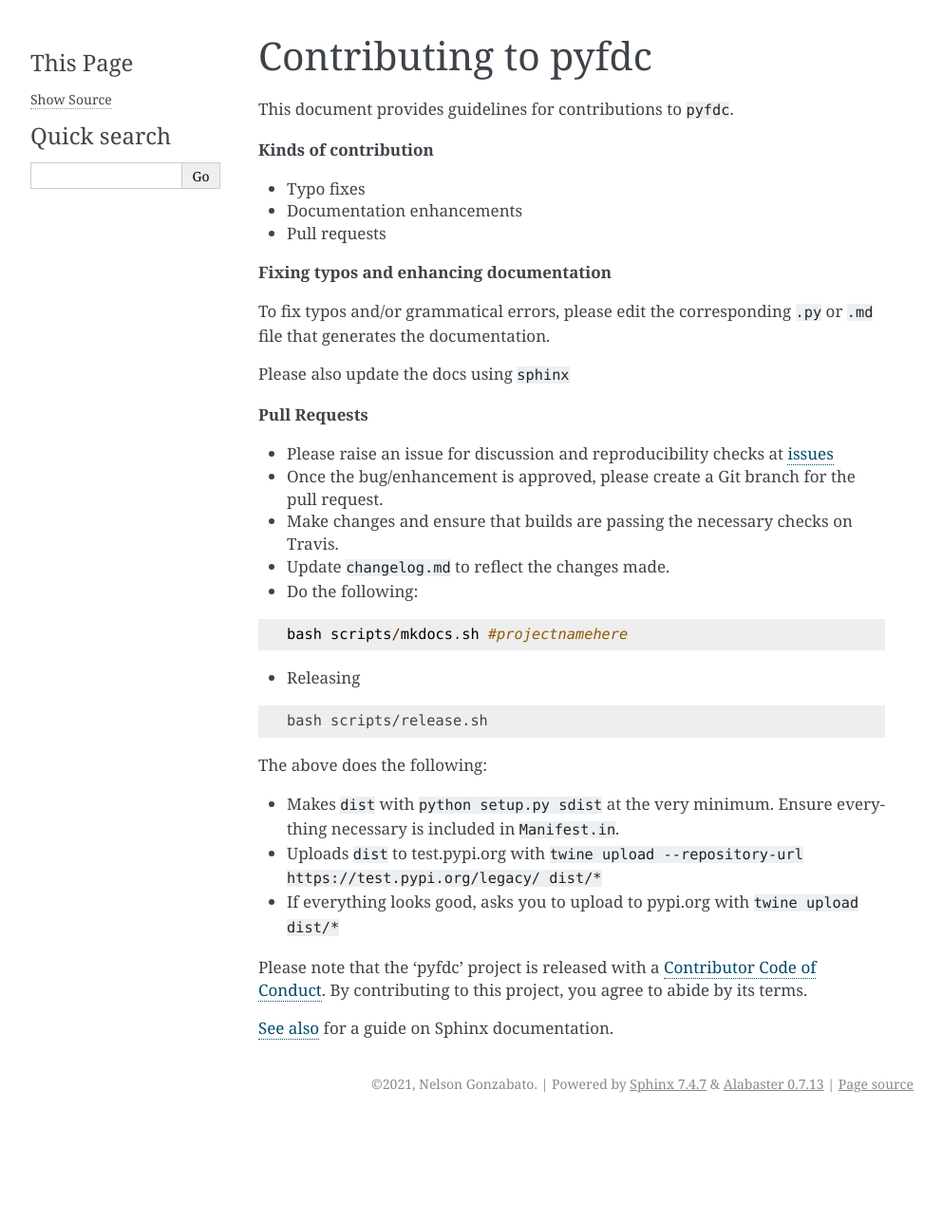
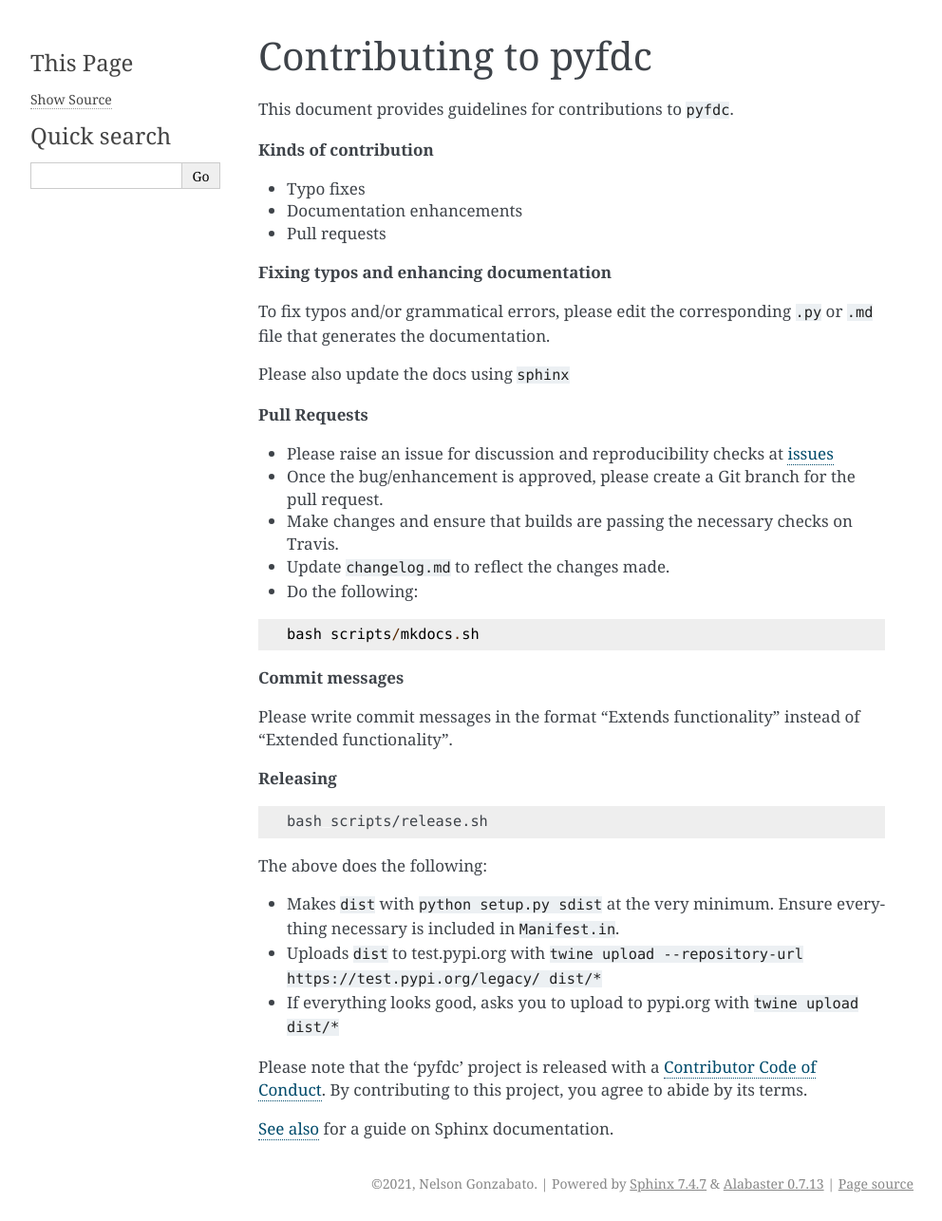
Before and after one commit to Nelson-Gon/pyfdc, a Sphinx documentation site: the page built from docs/source/CONTRIBUTING.rst, in a window 1280 px wide. Shown: the whole page at 95% size, without its empty margins (148-1140 px from the left). Built offline with Sphinx 7.4.7, drawn with Linux system fonts in a browser that asks for light colours; before the commit the page ends 1181 px from its top, so only the background shows below that.

Commit message:
Commit message conventions

```diff
--- a/docs/source/CONTRIBUTING.rst
+++ b/docs/source/CONTRIBUTING.rst
@@ -37,10 +37,13 @@ Please also update the docs using ``sphinx``
 
 .. code-block::
 
-   bash scripts/mkdocs.sh #projectnamehere
+   bash scripts/mkdocs.sh
 
+**Commit messages**
 
-* Releasing
+Please write commit messages in the format "Extends functionality" instead of "Extended functionality".
+
+**Releasing**
 
 .. code-block:: shell
 
```
Also changed, not shown: .github/CONTRIBUTING.md.
